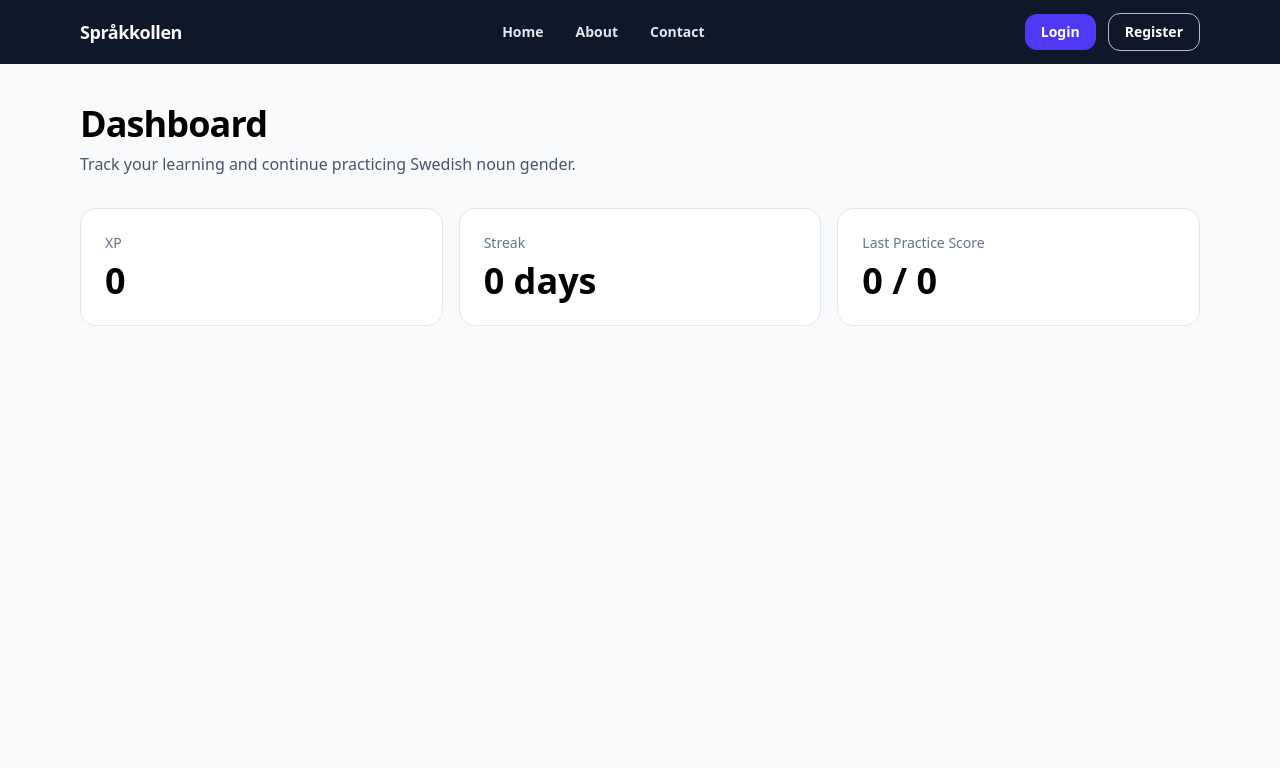
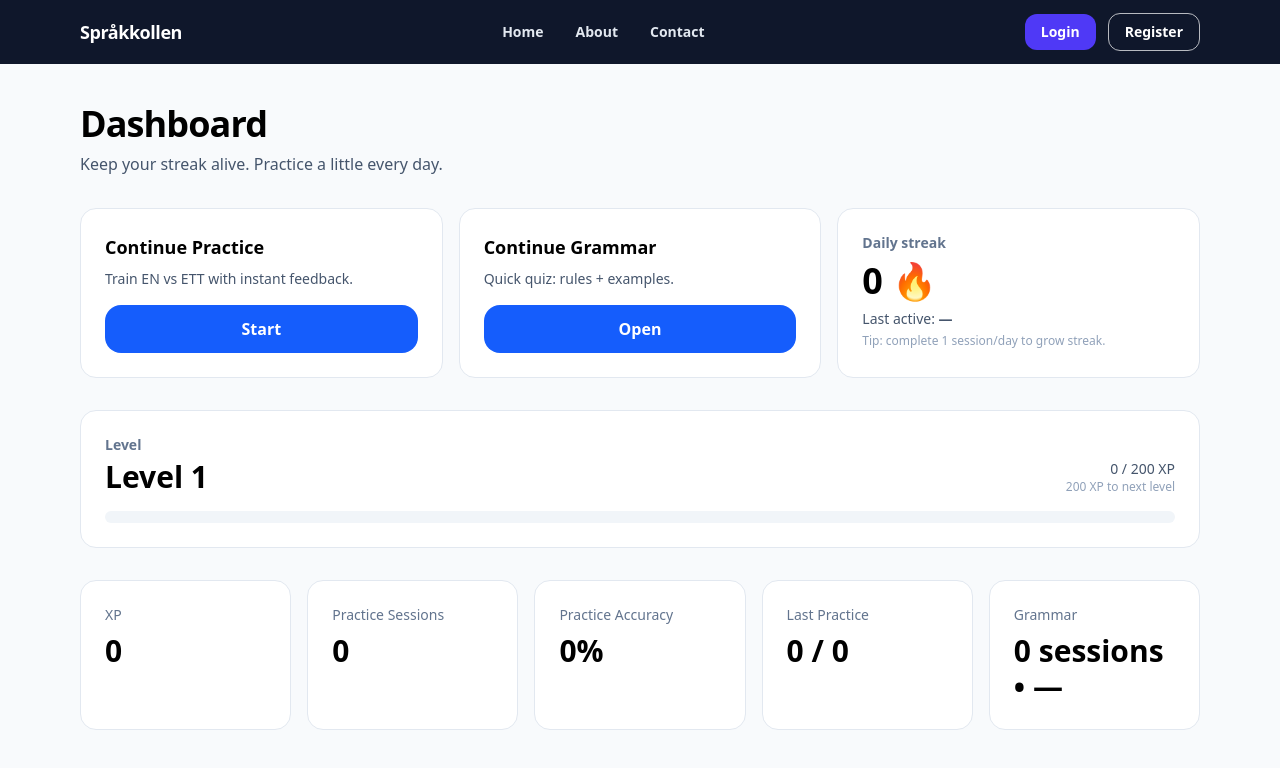
Before and after one commit to daveadane/sprakkollen, a React app in the folder frontend/: page /dashboard in a window 1280 px wide. Shown: the top 768 px of the page. Built offline with nearby package versions, Linux system fonts and the light colour scheme; no server answers; the HTML template or start-up script is replaced by a standard one.

Commit message:
Updating progress, grammer and progressStorage pages

```diff
--- a/frontend/src/pages/app/DashboardPage.jsx
+++ b/frontend/src/pages/app/DashboardPage.jsx
@@ -1,31 +1,150 @@
-import { useEffect, useState } from "react";
+import { useEffect, useMemo, useState } from "react";
+import { useNavigate } from "react-router-dom";
 import { loadProgress } from "../../utils/progressStorage";
 
 export default function DashboardPage() {
-  const [progress, setProgress] = useState(() => loadProgress());
+  const navigate = useNavigate();
+  const [p, setP] = useState(() => loadProgress());
 
   useEffect(() => {
-    const refresh = () => setProgress(loadProgress());
+    const refresh = () => setP(loadProgress());
     window.addEventListener("sprakkollen:progress-updated", refresh);
-    return () => window.removeEventListener("sprakkollen:progress-updated", refresh);
+    window.addEventListener("storage", refresh);
+    return () => {
+      window.removeEventListener("sprakkollen:progress-updated", refresh);
+      window.removeEventListener("storage", refresh);
+    };
   }, []);
 
-  const { xp, streakDays, lastPractice } = progress;
+  const {
+    xp = 0,
+    streakDays = 0,
+    lastStreakDay = null,
+    sessions = 0,
+    accuracy = 0,
+    lastPractice,
+    grammar,
+  } = p;
+
+  const practiceScoreText = lastPractice
+    ? `${lastPractice.score} / ${lastPractice.total}`
+    : "—";
+
+  const grammarSessionsText = grammar?.sessions ?? 0;
+
+  const grammarAccuracyText =
+    grammarSessionsText > 0 && (grammar?.total ?? 0) > 0
+      ? `${grammar.accuracy}%`
+      : "—";
+
+
+  // Duolingo-ish leveling: every 200 XP = next level
+  const { level, xpIntoLevel, xpToNext, pct } = useMemo(() => {
+    const levelSize = 200;
+    const level = Math.floor(xp / levelSize) + 1;
+    const xpIntoLevel = xp % levelSize;
+    const xpToNext = levelSize - xpIntoLevel;
+    const pct = Math.round((xpIntoLevel / levelSize) * 100);
+    return { level, xpIntoLevel, xpToNext, pct };
+  }, [xp]);
+
+  function startPractice() {
+    const id =
+      typeof crypto !== "undefined" && crypto.randomUUID
+        ? crypto.randomUUID()
+        : String(Date.now());
+    navigate(`/practice/session/${id}`);
+  }
+
+  function startGrammar() {
+    navigate("/grammar");
+  }
 
   return (
     <div className="space-y-8">
-      <div>
+      <header className="space-y-2">
         <h1 className="text-4xl font-black tracking-tight">Dashboard</h1>
-        <p className="mt-2 text-slate-600">
-          Track your learning and continue practicing Swedish noun gender.
+        <p className="text-slate-600">
+          Keep your streak alive. Practice a little every day.
         </p>
-      </div>
+      </header>
 
-      <div className="grid grid-cols-1 gap-4 md:grid-cols-3">
+      {/* Top action row */}
+      <section className="grid gap-4 md:grid-cols-3">
+        <ActionCard
+          title="Continue Practice"
+          desc="Train EN vs ETT with instant feedback."
+          button="Start"
+          onClick={startPractice}
+        />
+        <ActionCard
+          title="Continue Grammar"
+          desc="Quick quiz: rules + examples."
+          button="Open"
+          onClick={startGrammar}
+        />
+        <div className="rounded-2xl border border-slate-200 bg-white p-6">
+          <p className="text-sm font-semibold text-slate-500">Daily streak</p>
+          <p className="mt-2 text-4xl font-black">{streakDays} 🔥</p>
+          <p className="mt-2 text-sm text-slate-600">
+            Last active: <span className="font-semibold">{lastStreakDay ?? "—"}</span>
+          </p>
+          <p className="mt-1 text-xs text-slate-400">
+            Tip: complete 1 session/day to grow streak.
+          </p>
+        </div>
+      </section>
+
+      {/* XP Progress */}
+      <section className="rounded-2xl border border-slate-200 bg-white p-6">
+        <div className="flex items-end justify-between gap-4">
+          <div>
+            <p className="text-sm font-semibold text-slate-500">Level</p>
+            <p className="mt-1 text-3xl font-black">Level {level}</p>
+          </div>
+
+          <div className="text-right">
+            <p className="text-sm text-slate-600">
+              {xpIntoLevel} / 200 XP
+            </p>
+            <p className="text-xs text-slate-400">
+              {xpToNext} XP to next level
+            </p>
+          </div>
+        </div>
+
+        <div className="mt-4 h-3 w-full overflow-hidden rounded-full bg-slate-100">
+          <div
+            className="h-full rounded-full bg-blue-600 transition-all"
+            style={{ width: `${pct}%` }}
+          />
+        </div>
+      </section>
+
+      {/* Stats grid */}
+      <section className="grid grid-cols-1 gap-4 md:grid-cols-5">
         <StatCard label="XP" value={xp} />
-        <StatCard label="Streak" value={`${streakDays} days`} />
-        <StatCard label="Last Practice Score" value={`${lastPractice.score} / ${lastPractice.total}`} />
-      </div>
+        <StatCard label="Practice Sessions" value={sessions} />
+        <StatCard label="Practice Accuracy" value={`${accuracy}%`} />
+        <StatCard label="Last Practice" value={practiceScoreText} />
+        <StatCard label="Grammar" value={`${grammarSessionsText} sessions • ${grammarAccuracyText}`} />
+
+      </section>
+    </div>
+  );
+}
+
+function ActionCard({ title, desc, button, onClick }) {
+  return (
+    <div className="rounded-2xl border border-slate-200 bg-white p-6">
+      <h2 className="text-lg font-black">{title}</h2>
+      <p className="mt-2 text-sm text-slate-600">{desc}</p>
+      <button
+        onClick={onClick}
+        className="mt-4 w-full rounded-2xl bg-blue-600 py-3 font-bold text-white hover:bg-blue-700"
+      >
+        {button}
+      </button>
     </div>
   );
 }
@@ -34,7 +153,16 @@ function StatCard({ label, value }) {
   return (
     <div className="rounded-2xl border border-slate-200 bg-white p-6">
       <p className="text-sm text-slate-500">{label}</p>
-      <p className="mt-2 text-4xl font-black">{value}</p>
+      <p className="mt-2 text-3xl font-black">{value}</p>
     </div>
   );
 }
+
+import { resetGrammarStats } from "../../utils/progressStorage";
+
+<button
+  onClick={resetGrammarStats}
+  className="rounded-xl border px-4 py-2"
+>
+  Reset Grammar Stats
+</button>
--- a/frontend/src/pages/app/GrammarPage.jsx
+++ b/frontend/src/pages/app/GrammarPage.jsx
@@ -30,11 +30,7 @@ export default function GrammarPage() {
       },
       {
         prompt: "Which is correct word order?",
-        options: [
-          "Jag inte förstår.",
-          "Jag förstår inte.",
-          "Inte jag förstår.",
-        ],
+        options: ["Jag inte förstår.", "Jag förstår inte.", "Inte jag förstår."],
         answer: "Jag förstår inte.",
         explain: "Standard: subject + verb + inte.",
       },
@@ -53,43 +49,49 @@ export default function GrammarPage() {
 
   const q = questions[i];
 
-const [lastCorrect, setLastCorrect] = useState(false);
-
   function start() {
     setStarted(true);
     setI(0);
     setScore(0);
     setPicked(null);
     setShowFeedback(false);
-  setLastCorrect(false);
   }
 
   function choose(option) {
-  if (!q || showFeedback) return;
-
-  const isCorrect = option === q.answer;
+    if (!q || showFeedback) return; // prevents double answering
 
     setPicked(option);
     setShowFeedback(true);
-  setLastCorrect(isCorrect);
 
-  if (isCorrect) setScore((s) => s + 1);
+    if (option === q.answer) {
+      setScore((s) => s + 1);
+    }
   }
 
   function next() {
+    // If not showing feedback, ignore
+    if (!showFeedback) return;
+
+    // compute the score that should be recorded if we're finishing
+    const answeredCorrect = picked === q.answer;
+    const finalScore = answeredCorrect ? score : score; // score already updated in choose()
+
+    const nextIndex = i + 1;
+
+    // reset UI for next question
     setPicked(null);
     setShowFeedback(false);
 
-  const nextIndex = i + 1;
     if (nextIndex >= total) {
-    const finalScore = lastCorrect ? score + 1 : score;
+      // IMPORTANT: record quiz using a safe score.
+      // Because setScore is async, use current `score` which is already correct due to choose() guard.
       recordGrammarQuiz({ score: finalScore, total });
       setI(total);
       return;
     }
+
     setI(nextIndex);
   }
-
 
   // end screen
   if (started && i >= total) {
@@ -102,9 +104,7 @@ function next() {
           <p className="mt-2 text-5xl font-black">
             {score} / {total}
           </p>
-          <p className="mt-2 text-sm text-slate-500">
-            XP awarded automatically.
-          </p>
+          <p className="mt-2 text-sm text-slate-500">Saved to progress + XP awarded.</p>
         </div>
 
         <button
@@ -124,15 +124,13 @@ function next() {
         <div>
           <h1 className="text-3xl font-black tracking-tight">Grammar</h1>
           <p className="mt-2 text-slate-600">
-            Quick quiz: rules + examples. Save stats to your progress.
+            Quick quiz: rules + examples. Results are saved in your progress.
           </p>
         </div>
 
         <div className="rounded-2xl border border-slate-200 bg-white p-6 space-y-2">
           <p className="font-semibold">Quiz length: {total} questions</p>
-          <p className="text-sm text-slate-600">
-            Later: questions can be generated from your weak areas.
-          </p>
+          <p className="text-sm text-slate-600">Later: questions can be personalized.</p>
         </div>
 
         <button
@@ -159,6 +157,7 @@ function next() {
         <p className="text-sm text-slate-500">
           Question {i + 1} / {total}
         </p>
+
         <p className="mt-4 text-2xl font-black">{q.prompt}</p>
 
         <div className="mt-6 grid gap-3 sm:grid-cols-2">
--- a/frontend/src/pages/app/ProgressPage.jsx
+++ b/frontend/src/pages/app/ProgressPage.jsx
@@ -2,15 +2,25 @@ import { useEffect, useState } from "react";
 import { loadProgress } from "../../utils/progressStorage";
 
 export default function ProgressPage() {
-  const [progress, setProgress] = useState(() => loadProgress());
+  const [p, setP] = useState(() => loadProgress());
 
   useEffect(() => {
-    const refresh = () => setProgress(loadProgress());
+    const refresh = () => setP(loadProgress());
     window.addEventListener("sprakkollen:progress-updated", refresh);
-    return () => window.removeEventListener("sprakkollen:progress-updated", refresh);
+    window.addEventListener("storage", refresh);
+    return () => {
+      window.removeEventListener("sprakkollen:progress-updated", refresh);
+      window.removeEventListener("storage", refresh);
+    };
   }, []);
 
-  const { streakDays, xp, sessions, accuracy, weakWords } = progress;
+  const streakDays = p.streakDays ?? 0;
+  const xp = p.xp ?? 0;
+
+  const practice = p.practice ?? { sessions: 0, correct: 0, total: 0, accuracy: 0, lastPractice: { score: 0, total: 0 } };
+  const grammar = p.grammar ?? { sessions: 0, correct: 0, total: 0, accuracy: 0, lastQuiz: { score: 0, total: 0 } };
+
+  const weakWords = p.weakWords ?? [];
 
   return (
     <div className="space-y-8">
@@ -19,21 +29,71 @@ export default function ProgressPage() {
         <p className="mt-2 text-slate-600">Track your learning over time.</p>
       </div>
 
-      <div className="grid grid-cols-1 gap-4 md:grid-cols-2">
+      {/* Overall */}
+      <section className="grid grid-cols-1 gap-4 md:grid-cols-2">
         <StatCard label="Streak" value={`${streakDays} days`} />
         <StatCard label="XP" value={xp} />
-        <StatCard label="Sessions" value={sessions} />
-        <StatCard label="Accuracy" value={`${accuracy}%`} />
+      </section>
+
+      {/* Practice + Grammar */}
+      <section className="grid grid-cols-1 gap-4 md:grid-cols-2">
+        <div className="rounded-2xl border border-slate-200 bg-white p-6">
+          <h2 className="text-xl font-black">Practice</h2>
+          <p className="mt-1 text-sm text-slate-600">EN/ETT sessions and accuracy.</p>
+
+          <div className="mt-4 grid grid-cols-2 gap-4">
+            <MiniStat label="Sessions" value={practice.sessions ?? 0} />
+            <MiniStat label="Accuracy" value={`${practice.accuracy ?? 0}%`} />
+            <MiniStat label="Correct" value={practice.correct ?? 0} />
+            <MiniStat label="Total" value={practice.total ?? 0} />
+          </div>
+
+          <p className="mt-4 text-sm text-slate-500">
+            Last practice:{" "}
+            <span className="font-semibold text-slate-700">
+              {practice.lastPractice?.total > 0
+                ? `${practice.lastPractice.score} / ${practice.lastPractice.total}`
+                : "—"}
+            </span>
+          </p>
         </div>
 
         <div className="rounded-2xl border border-slate-200 bg-white p-6">
+          <h2 className="text-xl font-black">Grammar</h2>
+          <p className="mt-1 text-sm text-slate-600">Quiz sessions and accuracy.</p>
+
+          <div className="mt-4 grid grid-cols-2 gap-4">
+            <MiniStat label="Sessions" value={grammar.sessions ?? 0} />
+            <MiniStat label="Accuracy" value={`${grammar.accuracy ?? 0}%`} />
+            <MiniStat label="Correct" value={grammar.correct ?? 0} />
+            <MiniStat label="Total" value={grammar.total ?? 0} />
+          </div>
+
+          <p className="mt-4 text-sm text-slate-500">
+            Last quiz:{" "}
+            <span className="font-semibold text-slate-700">
+              {grammar.lastQuiz?.total > 0
+                ? `${grammar.lastQuiz.score} / ${grammar.lastQuiz.total}`
+                : "—"}
+            </span>
+          </p>
+        </div>
+      </section>
+
+      {/* Weak words */}
+      <div className="rounded-2xl border border-slate-200 bg-white p-6">
         <h2 className="text-xl font-black">Weak words</h2>
         <p className="mt-1 text-sm text-slate-600">Words you often miss (mock for now).</p>
+
+        {weakWords.length === 0 ? (
+          <p className="mt-4 text-slate-500">No weak words yet.</p>
+        ) : (
           <ul className="mt-4 list-disc pl-6 text-slate-700">
             {weakWords.map((w) => (
               <li key={w}>{w}</li>
             ))}
           </ul>
+        )}
       </div>
     </div>
   );
@@ -47,3 +107,12 @@ function StatCard({ label, value }) {
     </div>
   );
 }
+
+function MiniStat({ label, value }) {
+  return (
+    <div className="rounded-xl border border-slate-200 bg-slate-50 p-4">
+      <p className="text-xs font-semibold text-slate-500">{label}</p>
+      <p className="mt-1 text-2xl font-black text-slate-900">{value}</p>
+    </div>
+  );
+}
--- a/frontend/src/utils/progressStorage.js
+++ b/frontend/src/utils/progressStorage.js
@@ -1,62 +1,124 @@
 const KEY = "sprakkollen_progress";
 
 const defaultProgress = {
+  // Global / practice stats
   xp: 0,
   streakDays: 0,
-  lastStreakDay: null,
+  lastStreakDay: null, // YYYY-MM-DD
   sessions: 0,
   correct: 0,
   total: 0,
-  accuracy: 0,
+  accuracy: 0, // %
   weakWords: ["bord", "fönster", "äpple"],
   lastPractice: { score: 0, total: 0 },
 
-  // ✅ grammar MUST be inside defaultProgress
+  // Grammar stats
   grammar: {
     sessions: 0,
     correct: 0,
     total: 0,
-    accuracy: 0,
+    accuracy: 0, // %
     lastQuiz: { score: 0, total: 0 },
   },
 };
 
-
 function todayKey() {
   return new Date().toISOString().slice(0, 10); // YYYY-MM-DD
+}
+
+function clamp01to100(n) {
+  if (!Number.isFinite(n)) return 0;
+  return Math.max(0, Math.min(100, n));
+}
+
+/**
+ * Repairs corrupted progress (ex: grammar.correct > grammar.total)
+ * and recomputes accuracies safely.
+ */
+function repairProgress(p) {
+  const next = { ...defaultProgress, ...p };
+
+  // --- Practice repair ---
+  const practiceTotal = Math.max(0, Number(next.total ?? 0));
+  const practiceCorrect = Math.max(0, Math.min(Number(next.correct ?? 0), practiceTotal));
+  next.total = practiceTotal;
+  next.correct = practiceCorrect;
+  next.accuracy = practiceTotal
+    ? clamp01to100(Math.round((practiceCorrect / practiceTotal) * 100))
+    : 0;
+
+  // Ensure lastPractice shape
+  if (!next.lastPractice || typeof next.lastPractice !== "object") {
+    next.lastPractice = { score: 0, total: 0 };
+  } else {
+    const lpTotal = Math.max(0, Number(next.lastPractice.total ?? 0));
+    const lpScore = Math.max(0, Math.min(Number(next.lastPractice.score ?? 0), lpTotal));
+    next.lastPractice = { score: lpScore, total: lpTotal };
+  }
+
+  // --- Grammar repair ---
+  const g = { ...defaultProgress.grammar, ...(next.grammar ?? {}) };
+  const gTotal = Math.max(0, Number(g.total ?? 0));
+  const gCorrect = Math.max(0, Math.min(Number(g.correct ?? 0), gTotal));
+
+  g.total = gTotal;
+  g.correct = gCorrect;
+  g.accuracy = gTotal ? clamp01to100(Math.round((gCorrect / gTotal) * 100)) : 0;
+
+  if (!g.lastQuiz || typeof g.lastQuiz !== "object") {
+    g.lastQuiz = { score: 0, total: 0 };
+  } else {
+    const lqTotal = Math.max(0, Number(g.lastQuiz.total ?? 0));
+    const lqScore = Math.max(0, Math.min(Number(g.lastQuiz.score ?? 0), lqTotal));
+    g.lastQuiz = { score: lqScore, total: lqTotal };
+  }
+
+  next.grammar = g;
+
+  // XP should never be negative
+  next.xp = Math.max(0, Number(next.xp ?? 0));
+
+  return next;
 }
 
 export function loadProgress() {
   try {
     const raw = localStorage.getItem(KEY);
     if (!raw) return defaultProgress;
-    return { ...defaultProgress, ...JSON.parse(raw) };
+
+    const parsed = JSON.parse(raw);
+    return repairProgress(parsed);
   } catch {
     return defaultProgress;
   }
 }
 
 export function saveProgress(progress) {
-  localStorage.setItem(KEY, JSON.stringify(progress));
-  // 🔔 notify pages to re-read progress immediately
+  const repaired = repairProgress(progress);
+  localStorage.setItem(KEY, JSON.stringify(repaired));
   window.dispatchEvent(new Event("sprakkollen:progress-updated"));
 }
 
+/**
+ * Practice: updates streak, xp, sessions, correct/total/accuracy.
+ */
 export function recordPractice({ score, total }) {
   const p = loadProgress();
+
+  const safeTotal = Math.max(0, Number(total ?? 0));
+  const safeScore = Math.max(0, Math.min(Number(score ?? 0), safeTotal));
 
   const today = todayKey();
   const lastDay = p.lastStreakDay;
 
-
-  // streak: +1 once per day when you practice
+  // streak +1 once per day you practice
   let nextStreak = p.streakDays ?? 0;
   if (lastDay !== today) nextStreak += 1;
 
-  const gainedXp = Math.max(1, score) * 10;
+  const gainedXp = Math.max(1, safeScore) * 10;
 
-  const nextTotal = (p.total ?? 0) + total;
-  const nextCorrect = (p.correct ?? 0) + score;
+  const nextTotal = (p.total ?? 0) + safeTotal;
+  const nextCorrect = (p.correct ?? 0) + safeScore;
   const nextAccuracy = nextTotal ? Math.round((nextCorrect / nextTotal) * 100) : 0;
 
   const next = {
@@ -68,7 +130,40 @@ export function recordPractice({ score, total }) {
     correct: nextCorrect,
     total: nextTotal,
     accuracy: nextAccuracy,
-    lastPractice: { score, total },
+    lastPractice: { score: safeScore, total: safeTotal },
+  };
+
+  saveProgress(next);
+  return next;
+}
+
+/**
+ * Grammar quiz: updates grammar sub-stats + awards smaller XP.
+ */
+export function recordGrammarQuiz({ score, total }) {
+  const p = loadProgress();
+
+  const safeTotal = Math.max(0, Number(total ?? 0));
+  const safeScore = Math.max(0, Math.min(Number(score ?? 0), safeTotal));
+
+  const g = p.grammar ?? defaultProgress.grammar;
+
+  const nextTotal = (g.total ?? 0) + safeTotal;
+  const nextCorrect = (g.correct ?? 0) + safeScore;
+  const nextAccuracy = nextTotal ? Math.round((nextCorrect / nextTotal) * 100) : 0;
+
+  const gainedXp = Math.max(1, safeScore) * 5;
+
+  const next = {
+    ...p,
+    xp: (p.xp ?? 0) + gainedXp,
+    grammar: {
+      sessions: (g.sessions ?? 0) + 1,
+      correct: nextCorrect,
+      total: nextTotal,
+      accuracy: nextAccuracy,
+      lastQuiz: { score: safeScore, total: safeTotal },
+    },
   };
 
   saveProgress(next);
@@ -80,35 +175,11 @@ export function resetProgress() {
   window.dispatchEvent(new Event("sprakkollen:progress-updated"));
 }
 
-export function recordGrammarQuiz({ score, total }) {
+export function resetGrammarStats() {
   const p = loadProgress();
-
-  const g = p.grammar ?? {
-    sessions: 0,
-    correct: 0,
-    total: 0,
-    accuracy: 0,
-    lastQuiz: { score: 0, total: 0 },
-  };
-
-  const nextTotal = (g.total ?? 0) + total;
-  const nextCorrect = (g.correct ?? 0) + score;
-  const nextAccuracy = nextTotal ? Math.round((nextCorrect / nextTotal) * 100) : 0;
-
-  const gainedXp = Math.max(1, score) * 5;
-
   const next = {
     ...p,
-    xp: (p.xp ?? 0) + gainedXp,
-    grammar: {
-      sessions: (g.sessions ?? 0) + 1,
-      correct: nextCorrect,
-      total: nextTotal,
-      accuracy: nextAccuracy,
-      lastQuiz: { score, total },
-    },
+    grammar: { ...defaultProgress.grammar },
   };
-
   saveProgress(next);
-  return next;
 }
```
Lines whose indentation alone changed are shown as unchanged.
